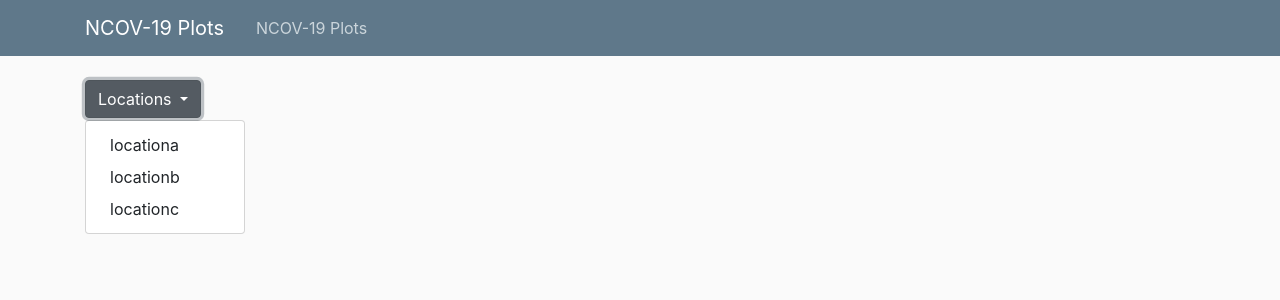
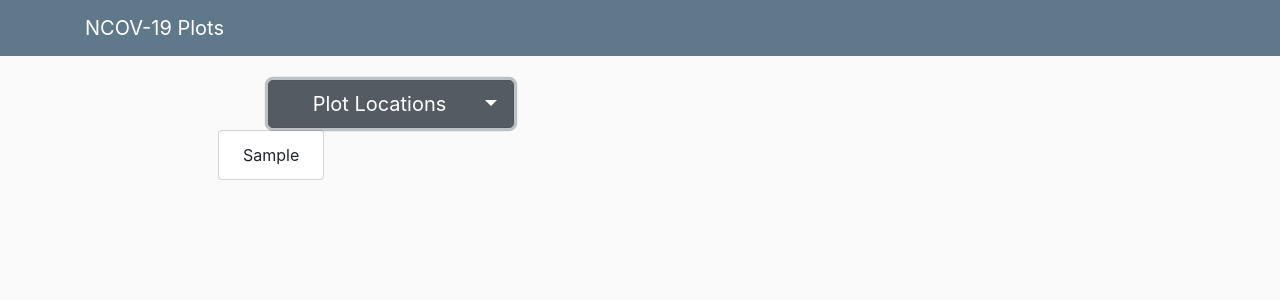
Before and after one commit to mskymoore/coronavirus-plot-web, a Django app: page / in a window 1280 px wide, after a click on "Plot Locations". Shown: the top 300 px of the page. Run offline with Django 3.2, Linux system fonts and the light colour scheme; tables that the repository leaves empty hold one stand-in row (values such as "Sample post"); some libraries are stand-ins or nearby versions.

Commit message:
it works, now just for tweaks and style.

```diff
--- a/corona_plots/static/corona_plots/main.css
+++ b/corona_plots/static/corona_plots/main.css
@@ -3,7 +3,10 @@ body {
     color: #333333;
     margin-top: 5rem;
   }
-
+  #wrapper {
+    width: 50%;  /*   specify a width! */
+    margin: 0 auto; /* center */
+  }
   h1, h2, h3, h4, h5, h6 {
     color: #444444;
   }
@@ -82,3 +85,14 @@ body {
   .account-heading {
     font-size: 2.5rem;
   }
+
+  .scrollable-menu {
+    height: auto;
+    max-height: 400px;
+    overflow-x: hidden;
+  }
+
+  .dropdown-menu{
+    min-width: 0%;
+    text-align: center;
+  }
--- a/corona_plots/templates/corona_plots/base.html
+++ b/corona_plots/templates/corona_plots/base.html
@@ -16,19 +16,20 @@
     {% endif %}
 </head>
 <body>
+
     <header class="site-header">
         <nav class="navbar navbar-expand-md navbar-dark bg-steel fixed-top">
           <div class="container">
             <a class="navbar-brand mr-4" href="{% url 'corona-plots-home' %}">NCOV-19 Plots</a>
-            <button class="navbar-toggler" type="button" data-toggle="collapse" data-target="#navbarToggle" aria-controls="navbarToggle" aria-expanded="false" aria-label="Toggle navigation">
+            <!--<button class="navbar-toggler" type="button" data-toggle="collapse" data-target="#navbarToggle" aria-controls="navbarToggle" aria-expanded="false" aria-label="Toggle navigation">
             <span class="navbar-toggler-icon"></span>
             </button>
             <div class="collapse navbar-collapse" id="navbarToggle">
               <div class="navbar-nav mr-auto">
                 <a class="nav-item nav-link" href="{% url 'corona-plots-home' %}">NCOV-19 Plots</a>
-                <!-- <a class="nav-item nav-link" href="#">About</a> -->
+                 <a class="nav-item nav-link" href="#">About</a>
               </div>
-              <!-- Navbar Right Side
+               Navbar Right Side
               <div class="navbar-nav">
                 <a class="nav-item nav-link" href="#">Login</a>
                 <a class="nav-item nav-link" href="#">Register</a>
@@ -38,6 +39,7 @@
           </div>
         </nav>
       </header>
+
     <main role="main" class="container">
         <div class="row">
           <div class="col-md-8">
@@ -59,7 +61,6 @@
           -->
         </div>
     </main>
-
     <!-- Optional JavaScript -->
     <!-- jQuery first, then Popper.js, then Bootstrap JS -->
     <script src="https://code.jquery.com/jquery-3.4.1.slim.min.js" integrity="sha384-J6qa4849blE2+poT4WnyKhv5vZF5SrPo0iEjwBvKU7imGFAV0wwj1yYfoRSJoZ+n" crossorigin="anonymous"></script>
--- a/corona_plots/templates/corona_plots/home.html
+++ b/corona_plots/templates/corona_plots/home.html
@@ -1,16 +1,15 @@
 {% extends "corona_plots/base.html" %}
 {% block content %}
-  <div class="dropdown">
-    <button class="btn btn-secondary dropdown-toggle" type="button" id="dropdownMenuButton" data-toggle="dropdown" aria-haspopup="true" aria-expanded="false">
-      Locations
-    </button>
-    <div class="dropdown-menu" aria-labelledby="dropdownMenuButton">
-      {% for location in locations %}
-        <a class="dropdown-item" href="{% url 'corona-plots-plots' %}?{{ location }}">{{ location }}</a>
-      {% endfor %}
+  <div class="media-body">
+    <div class="dropdown" id='wrapper'>
+      <button class="btn btn-secondary btn-lg dropdown-toggle" data-offset="-50,0" type="button" id="dropdownMenuButton" data-toggle="dropdown" aria-haspopup="true" aria-expanded="false">
+        &nbsp;&nbsp;&nbsp;&nbsp;&nbsp;Plot Locations&nbsp;&nbsp;&nbsp;&nbsp;&nbsp;
+      </button>
+      <div class="dropdown-menu scrollable-menu" aria-labelledby="dropdownMenuButton">
+        {% for location in locations %}
+          <a class="dropdown-item" href="{% url 'corona-plots-plots' %}?location={{ location }}">{{ location }}</a>
+        {% endfor %}
+      </div>
     </div>
   </div>
-  <div class="media-body">
-    <a class"mr-2" href="{% url 'corona-plots-home' %}">NCOV-19 Plots</a>
-  </div>
 {% endblock content %}
--- a/corona_plots/templates/corona_plots/plots.html
+++ b/corona_plots/templates/corona_plots/plots.html
@@ -1,6 +1,10 @@
 {% extends "corona_plots/base.html" %}
 {% block content %}
          <div class="media-body">
-         <a class"mr-2" href="{% url 'corona-plots-home' %}">Here are those NCOV-19 Plots</a>
+            {% for graph in graphs %}
+               <div style="width:1000;height:100">
+                  {{ graph|safe }}
+               </div>
+            {% endfor %}
          </div>
 {% endblock content %}
--- a/corona_plots/views.py
+++ b/corona_plots/views.py
@@ -1,33 +1,40 @@
 from django.shortcuts import render
+from django.http import HttpResponse
+from . import models
+import pickle
+import plotly.offline as po
+import plotly.express as px
 
-lil_key = 'provinces'
-big_key = 'country'
 
 # Create your views here.
 def home(request):
-    context = {
-        'location_keys': {'lil': lil_key, 'big': big_key},
-        'locations': ['locationa', 'locationb', 'locationc'],
-        'location_dict': {
-            'locationa': {
-                lil_key : 'aprovince',
-                big_key : 'acountry'
-            },
-            'locationb': {
-                lil_key : 'bprovince',
-                big_key : 'bcountry'
-            },
-            'locationc': {
-                lil_key : 'cprovince',
-                big_key : 'ccountry'
-            }
-        }
-    }
+    context = {'locations': models.SelectionString.objects.order_by('selection_string')}
     return render(request, 'corona_plots/home.html', context)
 
 
 def plots(request):
+    series_types = ['confirmed', 'death', 'recovered']
+    location = request.GET['location']
+    def generate_graph_div(series_type, selection_string):
+        y_axis = models.SeriesType.objects.filter(
+             series_type=series_type,
+             selection_string=selection_string
+             ).first()
+        y_axis = pickle.loads(models.CountSeries.objects.filter(series_type=y_axis).first().count_series)
+        x_axis = pickle.loads(models.DateSeries.objects.all().first().date_series)[-len(y_axis):]
+        x_axis = [ x_axis[i] for i in range(len(y_axis)) ]
+
+
+        if len(x_axis) == len(y_axis) and len(y_axis) > 0:
+            # fig is plotly figure object and graph_div the html code for displaying the graph
+            fig = px.line(x=x_axis, y=y_axis, title=f'{series_type} cases {selection_string}', labels={'x': 'date', 'y':f'{series_type} cases'})
+            graph_div = po.plot(fig, auto_open = False, output_type="div")
+
+            return graph_div
+        return ''
+
     context = {
-        'plots': ['plot1.img', 'plot2.img']
+        'graphs': [ generate_graph_div(series_type, location) for series_type in series_types ]
     }
+
     return render(request, 'corona_plots/plots.html', context)
```
Also changed, not shown: corona_plots/__init__.py (deleted, +0 -87 lines).
